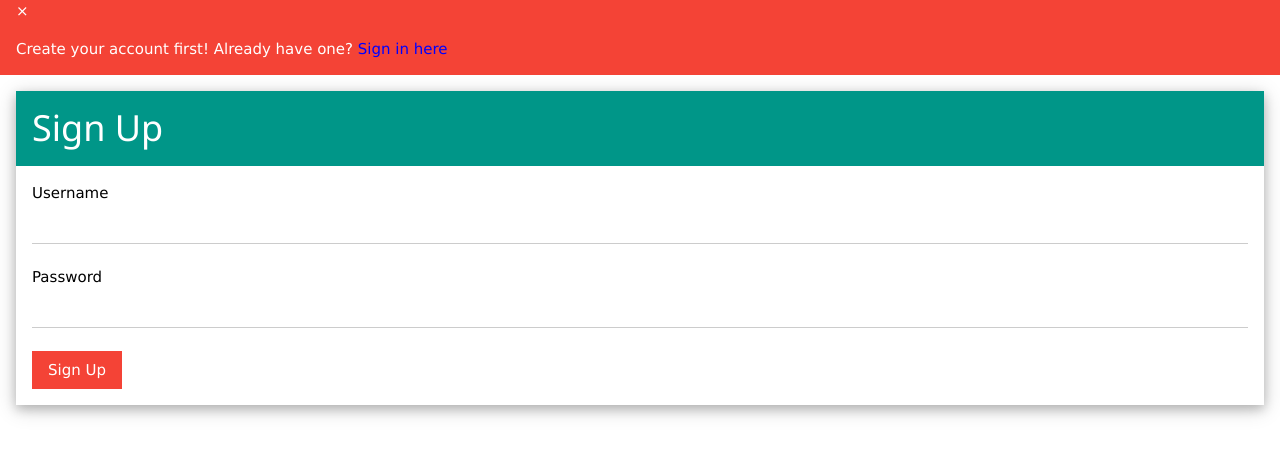
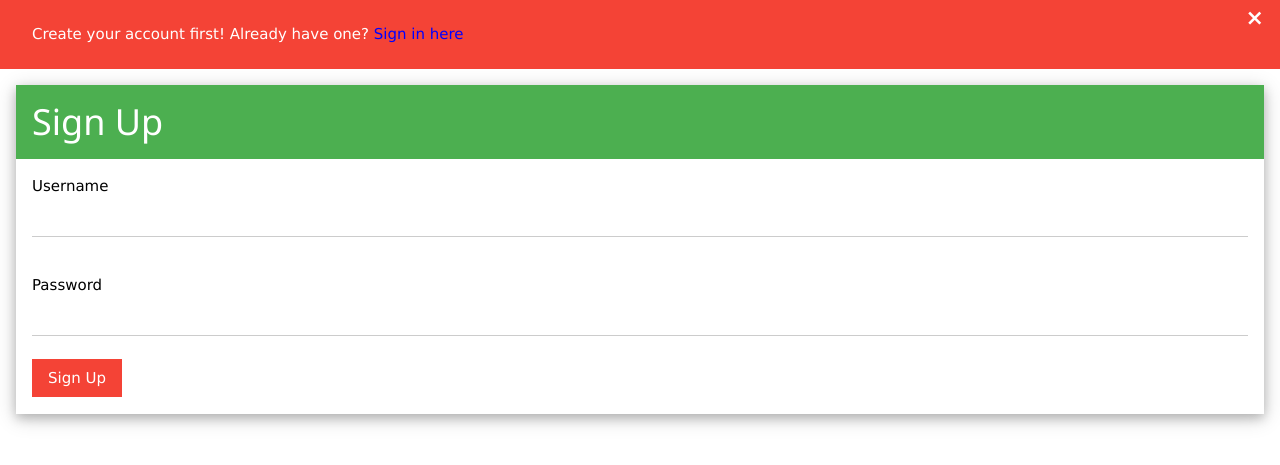
Before and after one commit to PetsBookdevteam/PetsBook, a Python web app: template templates/signup.html in a window 1280 px wide. Shown: the top 465 px of the page. Run offline with Jinja, Linux system fonts and the light colour scheme; the template is opened without the code that fills it, so the values that code supplies are empty.

Commit message:
Update 27/10/16

```diff
--- /dev/null
+++ b/static/alert.css
@@ -0,0 +1,29 @@
+.alert {
+    padding-top: 8px;
+    padding-bottom: 8px;
+    padding-left: 32px;
+    padding-right: 16px;
+    background-color: #f44336;
+    color: white;
+    opacity: 1;
+    transition: opacity 0.6s;
+    margin-bottom: 15px;
+}
+
+.alert.success {background-color: #4CAF50;}
+.alert.info {background-color: #2196F3;}
+.alert.warning {background-color: #ff9800;}
+
+.closebtn {
+    margin-left: 15px;
+    color: white;
+    font-weight: bold;
+    float: right;
+    font-size: 22px;
+    line-height: 20px;
+    cursor: pointer;
+    transition: 0.3s;
+}
+
+.closebtn:hover {
+    color: black;
--- a/templates/signin.html
+++ b/templates/signin.html
@@ -7,7 +7,7 @@
 </head>
 <body>
 <div class="w3-card-4 w3-margin">
-    <div class="w3-container w3-teal w3-margin-bottom">
+    <div class="w3-container w3-green w3-margin-bottom">
         <h1>Sign In</h1>
     </div>
     <form class="w3-container" method="post" action="{{ url_for("do_signin") }}">
--- a/templates/signup.html
+++ b/templates/signup.html
@@ -3,20 +3,34 @@
 <head>
     <meta charset="UTF-8">
     <title>Sign Up</title>
+    <script type=text/javascript src="../static/jquery-3.1.1.min.js"></script>
     <link rel="stylesheet" href="http://www.w3schools.com/lib/w3.css">
+    <link rel="stylesheet" href="../static/alert.css">
 </head>
 <body>
-<div class="w3-container w3-red">
-    <span onclick="this.parentElement.style.display='none'" class="w3-closebtn">&times;</span>
+<div class="alert">
+    <span class="closebtn">&times;</span>
     <p>Create your account first! Already have one? <a href="{{ url_for("do_signin") }}" style="color: blue; text-decoration: none">Sign in here</a></p>
 </div>
+<script>
+var close = document.getElementsByClassName("closebtn");
+var i;
+for (i = 0; i < close.length; i++) {
+    close[i].onclick = function(){
+        var div = this.parentElement;
+        div.style.opacity = "0";
+        setTimeout(function(){ div.style.display = "none"; }, 600);
+    }
+}
+</script>
 <div class="w3-card-4 w3-margin">
-    <div class="w3-container w3-teal w3-margin-bottom">
+    <div class="w3-container w3-green w3-margin-bottom">
         <h1>Sign Up</h1>
     </div>
     <form class="w3-container" method="post" action="{{ url_for("do_signup") }}">
         <label>Username</label>
         <input type="text" name="username" class="w3-input" required><br>
+        <p class="w3-text-red">{{ alert }}</p>
         <label>Password</label>
         <input type="password" name="password" class="w3-input" required><br>
         <input type="submit" value="Sign Up" class="w3-button w3-red w3-btn-block w3-margin-bottom">
```
Also changed, not shown: app.py (+12 -1 lines), templates/homepage.html (+6 -6 lines), templates/homepageloggedin.html (+35 -16 lines).
